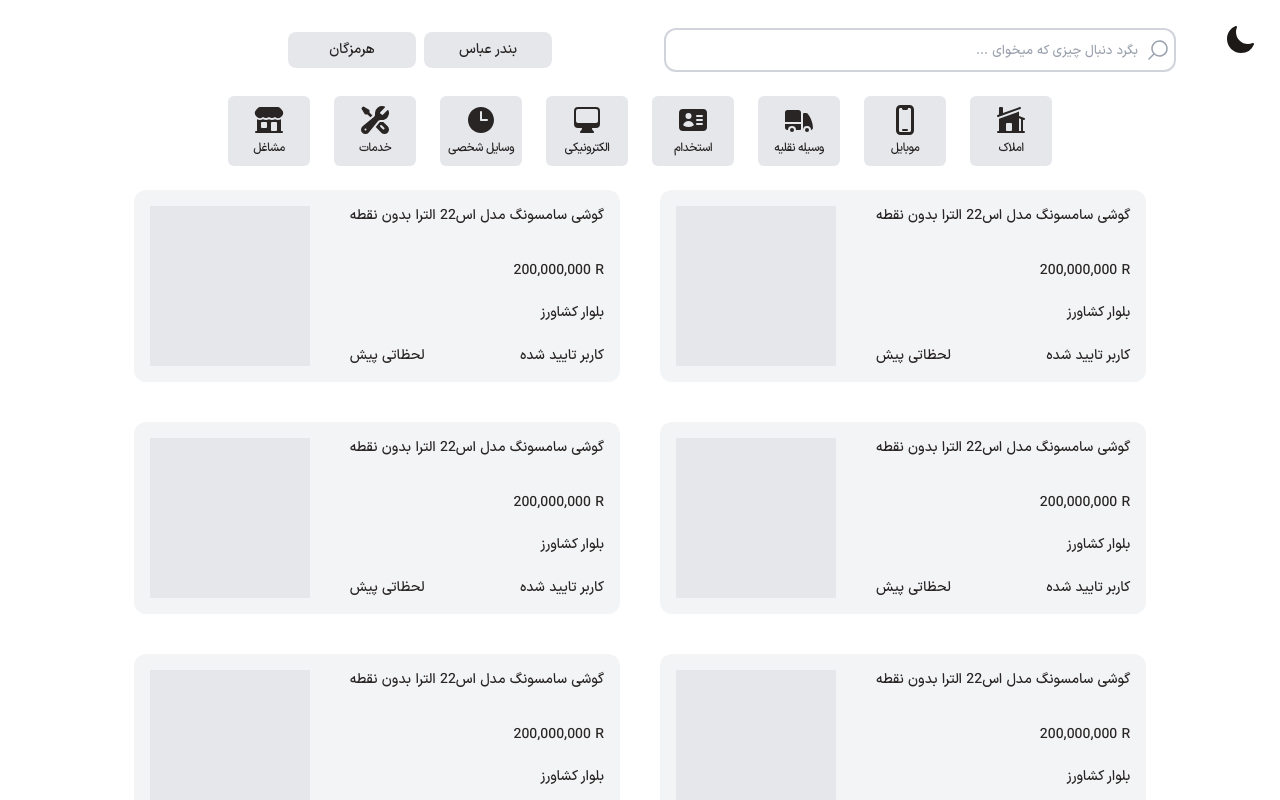
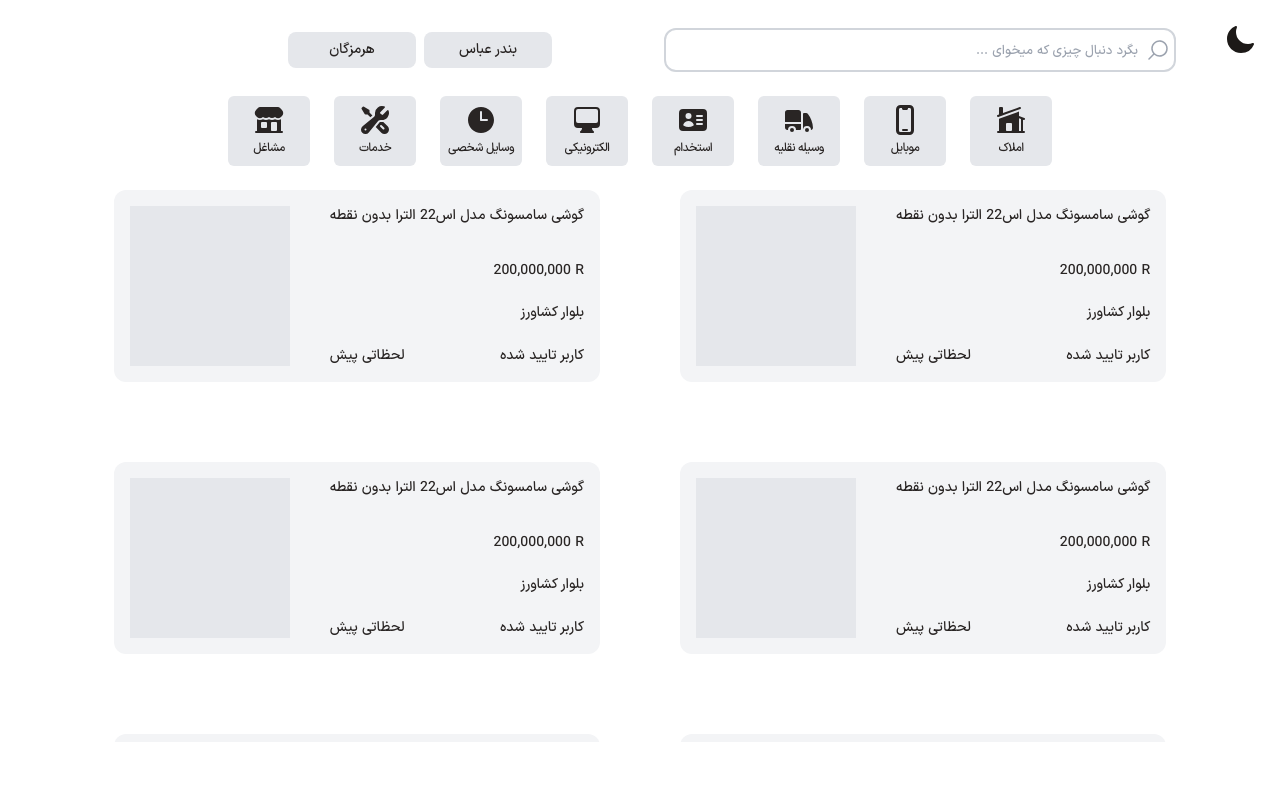
Before and after one commit to mojada7/majazz, a Next.js app: page /agahi/bandar_abbas in a window 1280 px wide. Built offline with nearby package versions, Linux system fonts and the light colour scheme.

Commit message:
scrollbarhiding

```diff
--- a/src/app/agahi/[city]/page.tsx
+++ b/src/app/agahi/[city]/page.tsx
@@ -77,7 +77,7 @@
             <CategorySection />
 
 
-            <div className='w-[96vw] h-fit mt-4 py-2 text-center'>
+            <div className='w-[96vw] h-[70vh] overflow-scroll no-scrollbar mt-4 py-2 text-center'>
                 <AdCardsHolder />
             </div>
         </CenterFlexCol>
--- a/src/app/globals.css
+++ b/src/app/globals.css
@@ -9,3 +9,14 @@
     1px 1px 1px black;
 
 }
+@layer utilities {
+    /* Hide scrollbar for Chrome, Safari and Opera */
+    .no-scrollbar::-webkit-scrollbar {
+        display: none;
+    }
+   /* Hide scrollbar for IE, Edge and Firefox */
+    .no-scrollbar {
+        -ms-overflow-style: none;  /* IE and Edge */
+        scrollbar-width: none;  /* Firefox */
+  }
+}
--- a/src/components/adCardsHolder/index.tsx
+++ b/src/components/adCardsHolder/index.tsx
@@ -3,7 +3,7 @@
 
 function AdCardsHolder() {
   return (
-    <div className='w-full h-fit flex flex-wrap justify-center gap-10 overflow-scroll'>
+    <div className='w-full h-fit flex flex-wrap justify-center gap-2 lg:gap-20'>
         <AdCard />
         <AdCard />
         <AdCard />
```
